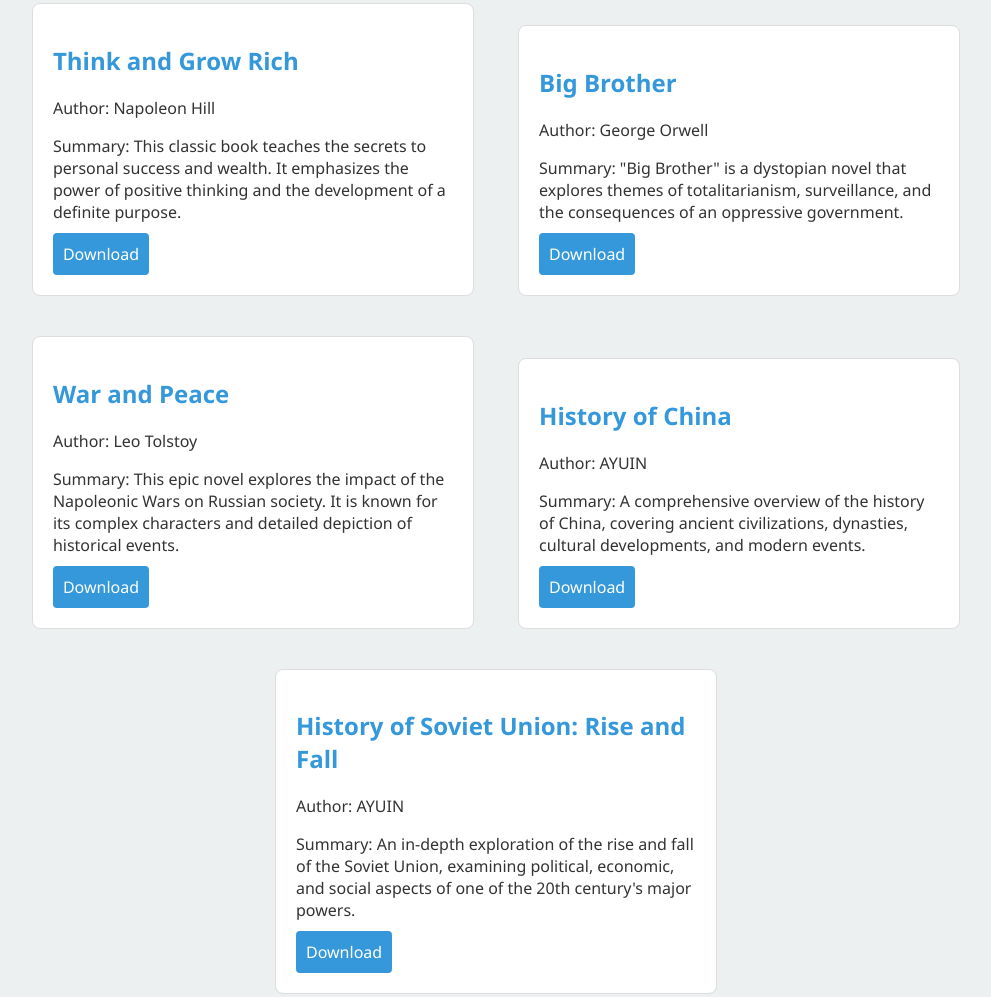
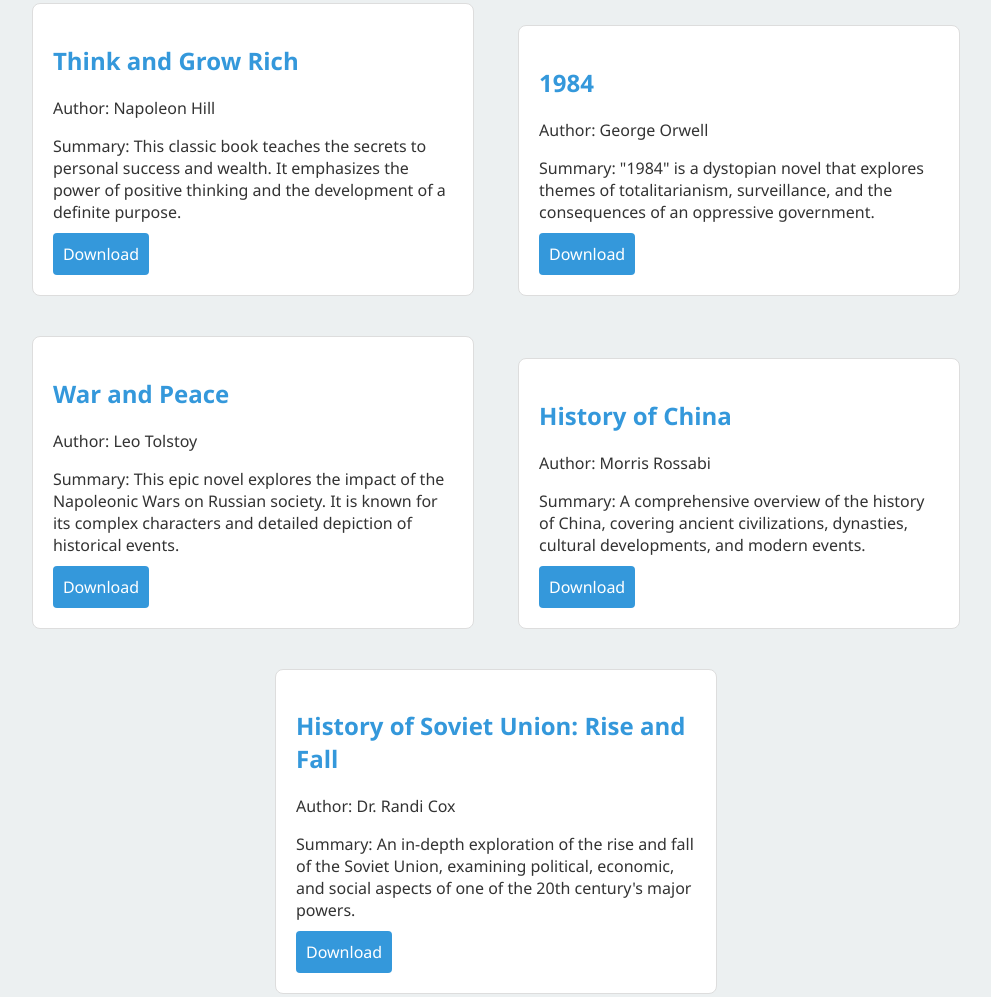
Before and after one commit to CzenGroup/AYUIN, a plain HTML site: page index .html in a window 1280 px wide. Shown: the part 163-1160 px from the top of the page, without its empty margins (144-1135 px from the left). Drawn offline with Linux system fonts and the light colour scheme.

Commit message:
Update index .html

```diff
--- a/index .html
+++ b/index .html
@@ -74,9 +74,9 @@
         </div>
 
         <div class="ebook">
-            <h2>Big Brother</h2>
+            <h2>1984</h2>
             <p>Author: George Orwell</p>
-            <p>Summary: "Big Brother" is a dystopian novel that explores themes of totalitarianism, surveillance, and the consequences of an oppressive government.</p>
+            <p>Summary: "1984" is a dystopian novel that explores themes of totalitarianism, surveillance, and the consequences of an oppressive government.</p>
             <a href="big_brother.pdf" download>Download</a>
         </div>
 
@@ -89,14 +89,14 @@
 
         <div class="ebook">
             <h2>History of China</h2>
-            <p>Author: AYUIN</p>
+            <p>Author: Morris Rossabi</p>
             <p>Summary: A comprehensive overview of the history of China, covering ancient civilizations, dynasties, cultural developments, and modern events.</p>
             <a href="history_of_china.pdf" download>Download</a>
         </div>
 
         <div class="ebook">
             <h2>History of Soviet Union: Rise and Fall</h2>
-            <p>Author: AYUIN</p>
+            <p>Author: Dr. Randi Cox</p>
             <p>Summary: An in-depth exploration of the rise and fall of the Soviet Union, examining political, economic, and social aspects of one of the 20th century's major powers.</p>
             <a href="history_of_soviet_union.pdf" download>Download</a>
         </div>
```
